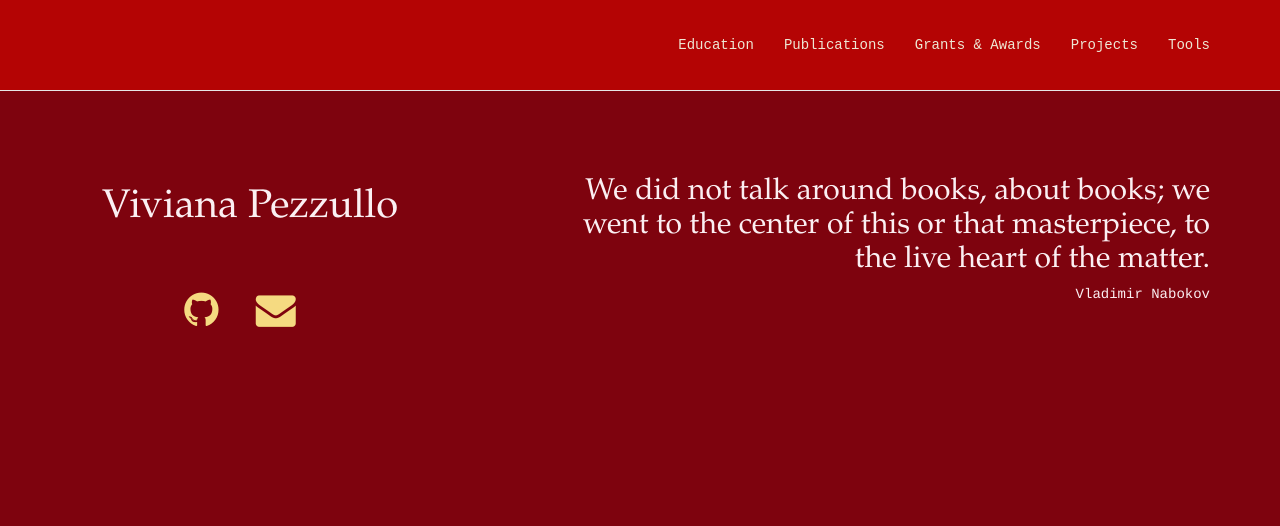
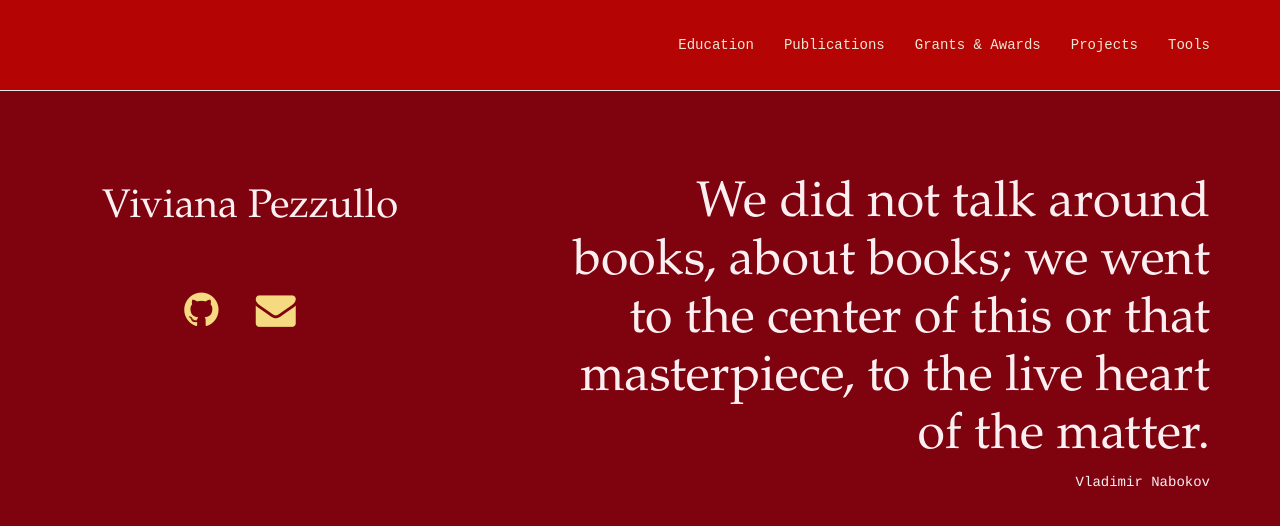
Before and after one commit to vivianapezzullo/nolauren.github.io, a Jekyll site: the page index.html, which Jekyll copies as it is, in a window 1280 px wide and 900 px high. Shown: the top 526 px of the window. Built offline with Jekyll 4.4.1, drawn with Linux system fonts in a browser that asks for light colours; nearby versions of some CDN libraries.

Commit message:
Update index.html

```diff
--- a/index.html
+++ b/index.html
@@ -88,7 +88,7 @@
                 <div class="col-sm-1"></div>
                 <div class="col-sm-7">
 
-                    <div align="right"><h4 style="margin-bottom: 60px; font-size:30px"><font face="Garamond">We did not talk around books, about books; we went to the center of this or that masterpiece, to the live heart of the matter. </h>
+                    <div align="right"><h4 style="margin-bottom: 60px; font-size:50px"><font face="Garamond">We did not talk around books, about books; we went to the center of this or that masterpiece, to the live heart of the matter. </h>
                     <br> <h5><font face="Courier">Vladimir Nabokov</h5></font></div>
 
                 </div>
```
